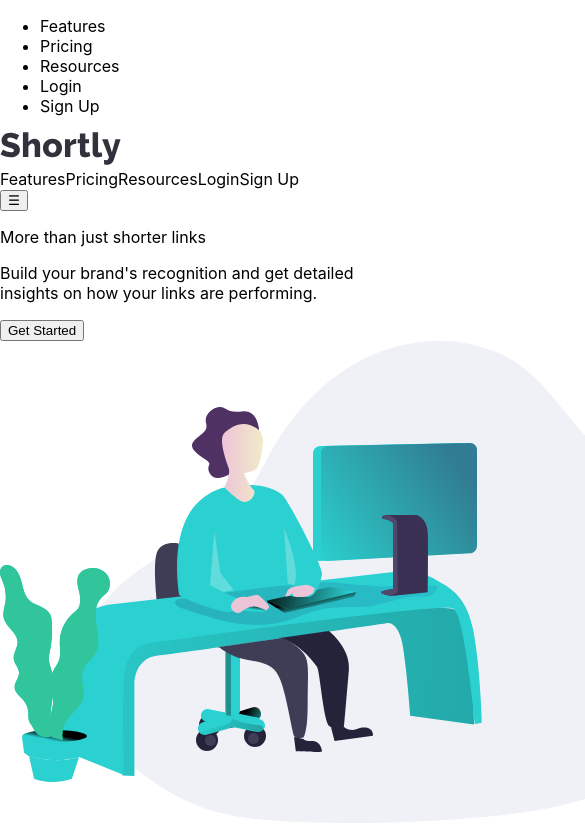
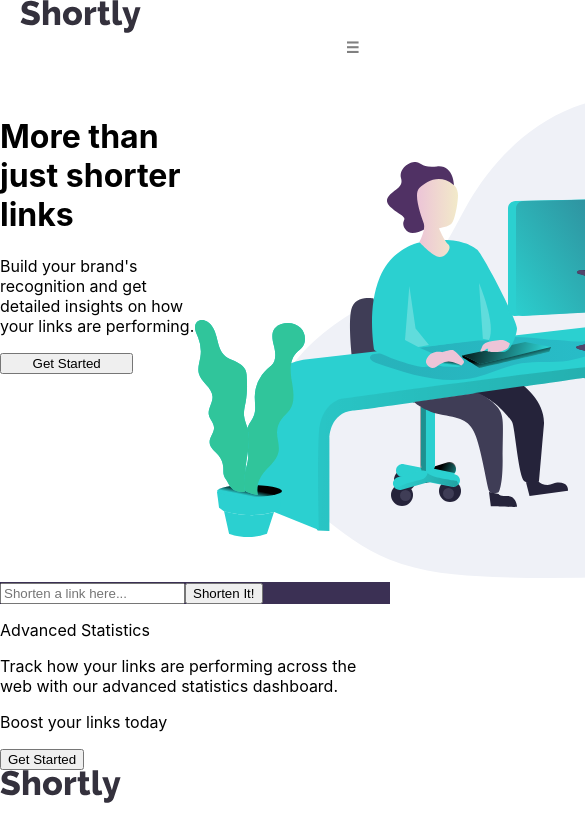
Before and after one commit to kabocha23/URL-Shortener, a React (Create React App) app: page / in a window 390 px wide. Shown: the top 825 px of the page, 585 px wide, since content can reach past the window. Built offline with nearby package versions, Linux system fonts and the light colour scheme.

Commit message:
Added responsive designs

```diff
--- a/src/components/1. Navbar/Navbar.css
+++ b/src/components/1. Navbar/Navbar.css
@@ -0,0 +1,152 @@
+
+
+.navbar-container {
+    height: 6em;
+    width: 100%;
+    background-color: transparent;
+    font-family: 'League Spartan', sans-serif;
+}
+
+
+.navbar-sub {
+    display: flex;
+    flex-flow: row wrap;
+    height: 100%;
+    width: 100%;
+    color: gray;
+}
+
+/* nav sidebar dropdown button */
+.toggle-button {
+    display: none;
+}
+.nav-menu-coll {
+    display: none;
+}
+
+.navbar-brand {
+    display: flex;
+    width: 5em;
+    justify-content: center;
+    align-items: center;
+    cursor: pointer;
+    font-size: 2em;
+}
+.nav-menu {
+    display: flex;
+    justify-content: center;
+    align-items: center;
+    font-size: 1.25em;
+}
+.nav-menu-items {
+    display: flex;
+    width: 20em;
+    justify-content: space-evenly;
+}
+.nav-menu-items a {
+    padding: 0.5em 0;
+    border-bottom: 1px solid transparent;
+    transition: all ease-in-out 0.2s;
+    cursor: pointer;
+}
+.nav-menu-items a:hover {
+    border-color: white;
+}
+
+
+@media (max-width: 961px) {
+    .navbar-container {
+        position: relative;
+    }
+    .nav-menu {
+        display: none;
+    }
+    .toggle-button {
+        display: flex;
+    }
+    .nav-menu-coll {
+        display: flex;
+        height: 6em;
+        width: 100vw;
+        z-index: 9;
+        transform: translate3d(0, -100vh, 0);
+        transition: all 0.2s cubic-bezier(0, .52, 0, 1);
+    }
+    .nav-menu-coll.expanded {
+        transform: translate3d(0, 0, 0);
+        transition: all 0.2s cubic-bezier(0, .52, 0, 1);
+    }
+    .nav-menu-items-coll {
+        display: flex;
+        flex-flow: column;
+        align-items: center;
+        text-align: center;
+        margin-left: auto;
+        margin-right: auto;
+        height: 90vh;
+        width: 90vw;
+        color: white;
+        background-color: hsl(257, 27%, 26%);
+        border-radius: 20px;
+    }
+    .nav-menu-items-coll a {
+        display: flex;
+        height: 5em;
+        justify-content: center;
+        align-items: center;
+        border-bottom: 1px solid transparent;
+        transition: all ease-in-out 0.2s;
+        cursor: pointer;
+    }
+    .nav-menu-items-coll a:hover {
+        border-color: black;
+    }
+    .toggle-button {
+        display: flex;
+        position: absolute;
+        align-items: center;
+        justify-content: center;
+        height: 100%;
+        width: 75px;
+        right: 0;
+        z-index: 10;
+    }
+    .toggle-button button {
+        border: none;
+        height: 40px;
+        width: 40px;
+        background-color: transparent;
+        cursor: pointer;
+        font-weight: bold;
+        font-size: 15px;
+        color: gray;
+    }
+    .toggle-button button:hover {
+        transition: border 0.2s ease-in-out;
+    }
+    .toggle-button-btn.expanded {
+        color: hsl(0, 0%, 63%);
+    }
+
+    .overlay {
+        position: fixed;
+        width: 100%;
+        height: 100%;
+        top: 0;
+        left: 0;
+        right: 0;
+        bottom: 0;
+        background-color: rgba(0,0,0,0.5);
+        z-index: 8;
+    }
+    .no-overlay {
+        display: none;
+    }
+
+    .navbar-brand {
+        margin-right: auto;
+        left: 0;
+        right: 0;
+        z-index: 7;
+    }
+}
--- a/src/components/1. Navbar/Navbar.js
+++ b/src/components/1. Navbar/Navbar.js
@@ -8,35 +8,50 @@
 
     return(
         <div className='navbar-container'>
-            <div className={isNavExpanded ? 'nav-menu expanded' : 'nav-menu'}>
-                <ul>
-                    <li><a>Features</a></li>
-                    <li><a>Pricing</a></li>
-                    <li><a>Resources</a></li>
-                    <li><a>Login</a></li>
-                    <li><a id='view-plans-btn'>Sign Up</a></li>
-                </ul>
-            </div>
             <div className='navbar-sub'>
                 <div className='navbar-brand'>
-                    <img src={brandLogo} alt='brand-logo'></img>
-                </div>
-                <div className='nav-menu-fs'>
-                    <div className='nav-menu-fs-sub'>
-                        <a>Features</a>
-                        <a>Pricing</a>
-                        <a>Resources</a>
-                        <a>Login</a>
-                        <a id='view-plans-btn'><span>Sign Up</span></a>
-                    </div>
+                    <img src={brandLogo}></img>
                 </div>
                 <div className='toggle-button'>
-                    <button onClick={toggleIsNav}>
+                    <button
+                        onClick={toggleIsNav}
+                        className={isNavExpanded
+                            ? 'toggle-button-btn expanded'
+                            : 'toggle-button-btn'
+                        }
+                    >
                         {isNavExpanded == true ?
                             'X' :
                             '☰'
                         }
                     </button>
+                </div>
+                <div
+                    className={isNavExpanded
+                        ? 'nav-menu-coll expanded'
+                        : 'nav-menu-coll'
+                    }
+                >
+                    <div className='nav-menu-items-coll'>
+                        <a>Features</a>
+                        <a>Pricing</a>
+                        <a>Resources</a>
+                        <a>Login</a>
+                        <a>Sign Up</a>
+                    </div>
+                </div>
+                <div className={isNavExpanded
+                        ? 'overlay'
+                        : 'no-overlay'
+                }></div>
+                <div className='nav-menu'>
+                    <div className='nav-menu-items'>
+                        <a>Features</a>
+                        <a>Pricing</a>
+                        <a>Resources</a>
+                        <a id='login-right'>Login</a>
+                        <a>Sign Up</a>
+                    </div>
                 </div>
             </div>
         </div>
--- a/src/components/2. Intro/Intro.css
+++ b/src/components/2. Intro/Intro.css
@@ -0,0 +1,34 @@
+
+.intro-container {
+    display: flex;
+    flex-flow: row wrap-reverse;
+    width: 100%;
+    max-width: 1280px;
+    margin-left: auto;
+    margin-right: auto;
+}
+
+.intro-text {
+    width: 50%;
+}
+.intro-text h1 {
+    width: 100%;
+    margin-right: auto;
+}
+.intro-text p {
+    width: 100%;
+    margin-right: auto;
+}
+.intro-text button {
+    width: 10em;
+}
+
+
+
+
+.intro-img {
+    width: 50%;
+}
+.intro-img img {
+    max-height: 100%;
+}
--- a/src/components/2. Intro/Intro.js
+++ b/src/components/2. Intro/Intro.js
@@ -8,7 +8,7 @@
     return (
         <div className="intro-container">
             <div className="intro-text">
-                <p>More than just shorter links</p>
+                <h1>More than just shorter links</h1>
                 <p>Build your brand's recognition and get detailed insights on how your links are performing.</p>
                 <button>Get Started</button>
             </div>
--- a/src/components/3. URL/URL.css
+++ b/src/components/3. URL/URL.css
@@ -0,0 +1,9 @@
+
+.url-container {
+    height: auto;
+    width: 100%;
+}
+
+.url-input {
+    background-color: hsl(257, 27%, 26%);
+}
```
